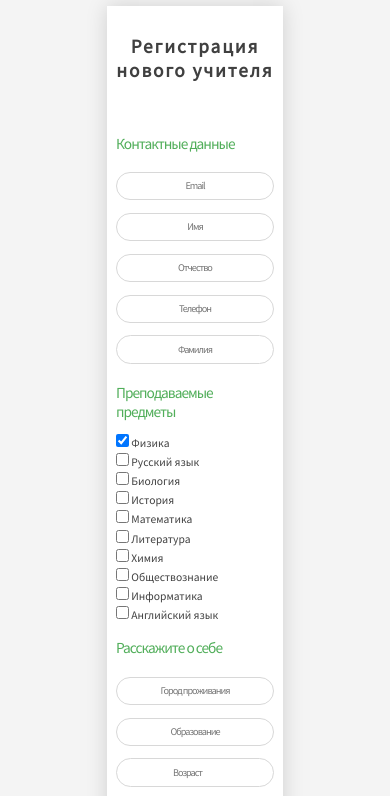
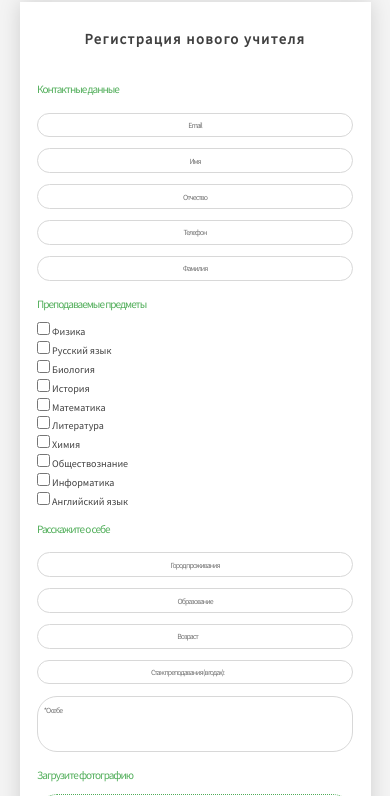
Before and after one commit to pmasharov/pmasharov.github.io, a plain HTML site: page registration-mentor.html in a window 390 px wide. Shown: the part 62-858 px from the top of the page. Drawn offline with Linux system fonts and the light colour scheme.

Commit message:
add subjects validation fix width of forms blocks fix font-size and size of buttons

```diff
--- a/css/p-button.css
+++ b/css/p-button.css
@@ -1,5 +1,5 @@
 .p-button {
-    width: 20%;
+    width: 23%;
     height: 2.2rem;
     border: none;
     border-radius: 20px;
--- a/css/p-header.css
+++ b/css/p-header.css
@@ -8,5 +8,5 @@
 }
 
 .p-header .white-button {
-    min-width: 5rem;
+    min-width: 7rem;
 }
--- a/css/p-main-registration-pupil-block.css
+++ b/css/p-main-registration-pupil-block.css
@@ -3,6 +3,10 @@
     flex-direction: row;
     justify-content: center;
     padding: 1rem 0;
+}
+.p-change-role-block a {
+    font-size: 1.2rem;
+
 }
 .p-user-role {
     position: relative;
@@ -13,12 +17,12 @@
     border: none;
 }
 .p-user-role span {
-    font-size: 1rem;
+    font-size: 1.2rem !important;
     color: #9b9b9b;
     cursor: pointer;
 }
 .p-user-role:nth-child(2) {
-    width: 1.5rem;
+    width: 3rem;
 }
 .p-active-role {
     border-width: 5px;
--- a/css/p-main.css
+++ b/css/p-main.css
@@ -2,7 +2,7 @@
 * {
     margin: 0;
     padding: 0;
-    font-size: .9rem;
+    font-size: 0.95rem;
     font-family: 'Source Sans Pro', sans-serif;
     color: #404040;
     outline: none;
@@ -11,10 +11,10 @@
     margin: 5%;
 }
 h1 {
-    font-size: 2rem;
+    font-size: 2.5rem;
     letter-spacing: 0.1em;
     color: #404040;
-    padding: 1.5rem 0 2rem;
+    padding: 1rem 0;
 }
 a, .p-link {
     color: #A3A3A3;
@@ -30,7 +30,7 @@ form input.p-button  {
 }
 .p-main-block {
     text-align: center;
-    width: 45%;
+    width: 53%;
     background: #fff;
     margin: 0 auto;
     box-shadow: 0px 0px 20px rgba(0, 0, 0, 0.15);
@@ -39,7 +39,7 @@ form input.p-button  {
     display: flex;
     flex-direction: row;
     justify-content: space-between;
-    padding: 1rem 0;
+    padding: 2rem 0;
 }
 main p {
     width: 90%;
@@ -54,7 +54,6 @@ main p {
     padding: 1rem 0;
 }
 .p-or {
-    color: #D8D8D8;
     width: 5rem;
     margin: 0 auto;
 }
@@ -63,11 +62,6 @@ main p {
     border-bottom: solid 1px #D8D8D8;
 }
 
-/* form#pupil-end-registration-form input[type=text], */
-/* form#mentor-registration-form input[type=text], */
-/* form#mentor-registration-form input[type=number], */
-/* form#mentor-registration-form textarea, */
-/* form#pupil-end-registration-form select { */
 form input[type=text],
 form input[type=password],
 form input[type=email],
@@ -98,7 +92,6 @@ form {
     padding: 1rem 0;
 }
 
-
 .p-none {
     display: none;
 }
@@ -107,6 +100,11 @@ form {
     color: red;
 }
 
+@media all and (max-width: 35rem) {
+    body main.p-main-block.registration-block {
+        width: 90%;
+    }
+}
 @media all and (max-width: 30rem) {
     * {
         font-size: 0.8rem;
@@ -118,3 +116,14 @@ form {
         font-size: 1.2rem !important;
     }
 }
+@media all and (max-width: 25rem) {
+    * {
+        font-size: 0.7rem;
+    }
+    h1 {
+        font-size: 1.3rem;
+    }
+    p.p-info-block-title {
+        font-size: 1rem !important;
+    }
+}
--- /dev/null
+++ b/js/subjectsValidate.js
@@ -0,0 +1,14 @@
+function subjectsValidate() {
+
+    let subjectsArr = document.querySelectorAll('.p-subject')
+    let subjectsValidErrorText = document.querySelector('.p-subjectsValidErrorText')
+    for (var i = 0; i <= subjectsArr.length - 1; i++) {
+        if (subjectsArr[i].checked) {
+            subjectsValidErrorText.classList.add('p-none')
+            return true
+        }
+    }
+    subjectsValidErrorText.classList.remove('p-none')
+    subjectsValidErrorText.scrollIntoView()
+    return false
+}
--- a/registration-mentor.html
+++ b/registration-mentor.html
@@ -17,6 +17,7 @@
     <link rel="stylesheet" href="/css/p-footer.css">
     <script src="/js/addPhoto.js"></script>
     <script src="/js/confirmPass.js"></script>
+    <script src="/js/subjectsValidate.js"></script>
 </head>
 
 <body>
@@ -49,29 +50,41 @@
                     <p class="p-info-block-title">Преподаваемые предметы</p>
                     <div class="p-subjects-block">
                         <div class="p-subjects-container">
-                            <label for="phys"><input checked type="checkbox" id="phys" name="phys">
+                            <p class="p-subjectsValidErrorText p-pass-valid-err-text p-none">Выберите минимум один из предметов
+                            </p>
+                            <label for="phys"><input onchange="subjectsValidate()" class="p-subject" type="checkbox"
+                                    id="phys" name="phys">
                                 Физика</label>
-                            <label for="rus"><input type="checkbox" id="rus" name="rus">
+                            <label for="rus"><input onchange="subjectsValidate()" class="p-subject" type="checkbox"
+                                    id="rus" name="rus">
                                 Русский язык</label>
-                            <label for="bio"><input type="checkbox" id="bio" name="bio">
+                            <label for="bio"><input onchange="subjectsValidate()" class="p-subject" type="checkbox"
+                                    id="bio" name="bio">
                                 Биология</label>
-                            <label for="hist"><input type="checkbox" id="hist" name="hist">
+                            <label for="hist"><input onchange="subjectsValidate()" class="p-subject" type="checkbox"
+                                    id="hist" name="hist">
                                 История</label>
                         </div>
                         <div class="p-subjects-container">
-                            <label for="math"><input type="checkbox" id="math" name="math">
+                            <label for="math"><input onchange="subjectsValidate()" class="p-subject" type="checkbox"
+                                    id="math" name="math">
                                 Математика</label>
-                            <label for="lit"><input type="checkbox" id="lit" name="lit">
+                            <label for="lit"><input onchange="subjectsValidate()" class="p-subject" type="checkbox"
+                                    id="lit" name="lit">
                                 Литература</label>
-                            <label for="chem"><input type="checkbox" id="chem" name="chem">
+                            <label for="chem"><input onchange="subjectsValidate()" class="p-subject" type="checkbox"
+                                    id="chem" name="chem">
                                 Химия</label>
-                            <label for="soc"><input type="checkbox" id="soc" name="soc">
+                            <label for="soc"><input onchange="subjectsValidate()" class="p-subject" type="checkbox"
+                                    id="soc" name="soc">
                                 Обществознание</label>
                         </div>
                         <div class="p-subjects-container">
-                            <label for="it"><input type="checkbox" id="it" name="it">
+                            <label for="it"><input onchange="subjectsValidate()" class="p-subject" type="checkbox"
+                                    id="it" name="it">
                                 Информатика</label>
-                            <label for="eng"><input type="checkbox" id="eng" name="eng">
+                            <label for="eng"><input onchange="subjectsValidate()" class="p-subject" type="checkbox"
+                                    id="eng" name="eng">
                                 Английский язык</label>
                         </div>
                     </div>
@@ -84,11 +97,12 @@
                         </div>
                         <div class="p-info-container">
                             <input name="old" class="p-button" type="number" placeholder="Возраст" required min="16">
-                            <input name="employment_term" class="p-button" type="number" placeholder="Стаж преподавания (в годах):"
-                                required min="0">
+                            <input name="employment_term" class="p-button" type="number"
+                                placeholder="Стаж преподавания (в годах):" required min="0">
                         </div>
                     </div>
-                    <textarea name="about" resize="none" class="p-button" type="text" placeholder="*О себе" required></textarea>
+                    <textarea name="about" resize="none" class="p-button" type="text" placeholder="*О себе"
+                        required></textarea>
 
                     <p class="p-info-block-title">Загрузите фотографию</p>
                     <div class="p-photo-container">
@@ -97,23 +111,25 @@
                             <img class="p-cloud-img" src="/layout/img/cloud.svg" alt="">
                             <button onclick="addPhoto()" class="p-add-photo p-button">
                                 Обзор
-                                <input id="photo" name="avatar" accept="image/*" required class="p-mentor-photo" type="file">
+                                <input id="photo" name="avatar" accept="image/*" class="p-mentor-photo"
+                                    type="file">
                             </button>
                             <p class="p-photo-loaded-info-text p-none">Файл загружен</p>
                             <p class="p-photo-info p-none"></p>
-                            <button onclick="clearPhoto()" class="p-clear-photo p-button p-none">
+                            <button  class="p-clear-photo p-button p-none">
                                 Удалить
                             </button>
                         </div>
                     </div>
 
                     <p class="p-info-block-title">Придумайте пароль</p>
-                    <input name="password" id="password" class="p-password p-button" type="password" required pattern="[0-9a-fA-Fa-zA-Z]{6,30}"
-                        placeholder="Пароль">
+                    <input name="password" id="password" class="p-password p-button" type="password" required
+                        pattern="[0-9a-fA-Fa-zA-Z]{6,30}" placeholder="Пароль">
                     <p class="p-pass-valid-err-text p-none">Пароли не совпадают</p>
-                    <input name="confirm_password" id="confirm_password" class="p-confirm_password p-button" required pattern="[0-9a-fA-Fa-zA-Z]{6,30}"
-                        type="password" onchange="confirmPass(this)" placeholder="Повторить пароль">
-                    <button class="p-button p-submit" type="submit" form="mentor-registration-form">Зарегистрироваться</button>
+                    <input name="confirm_password" id="confirm_password" class="p-confirm_password p-button" required
+                        pattern="[0-9a-fA-Fa-zA-Z]{6,30}" type="password" onchange="confirmPass(this)"
+                        placeholder="Повторить пароль">
+                    <button  onmouseover="subjectsValidate()" class="p-button p-submit" >Зарегистрироваться</button>
                 </form>
                 <p>
                     Регистрируясь, вы соглашаетесь с правилами пользования сайтом
```
